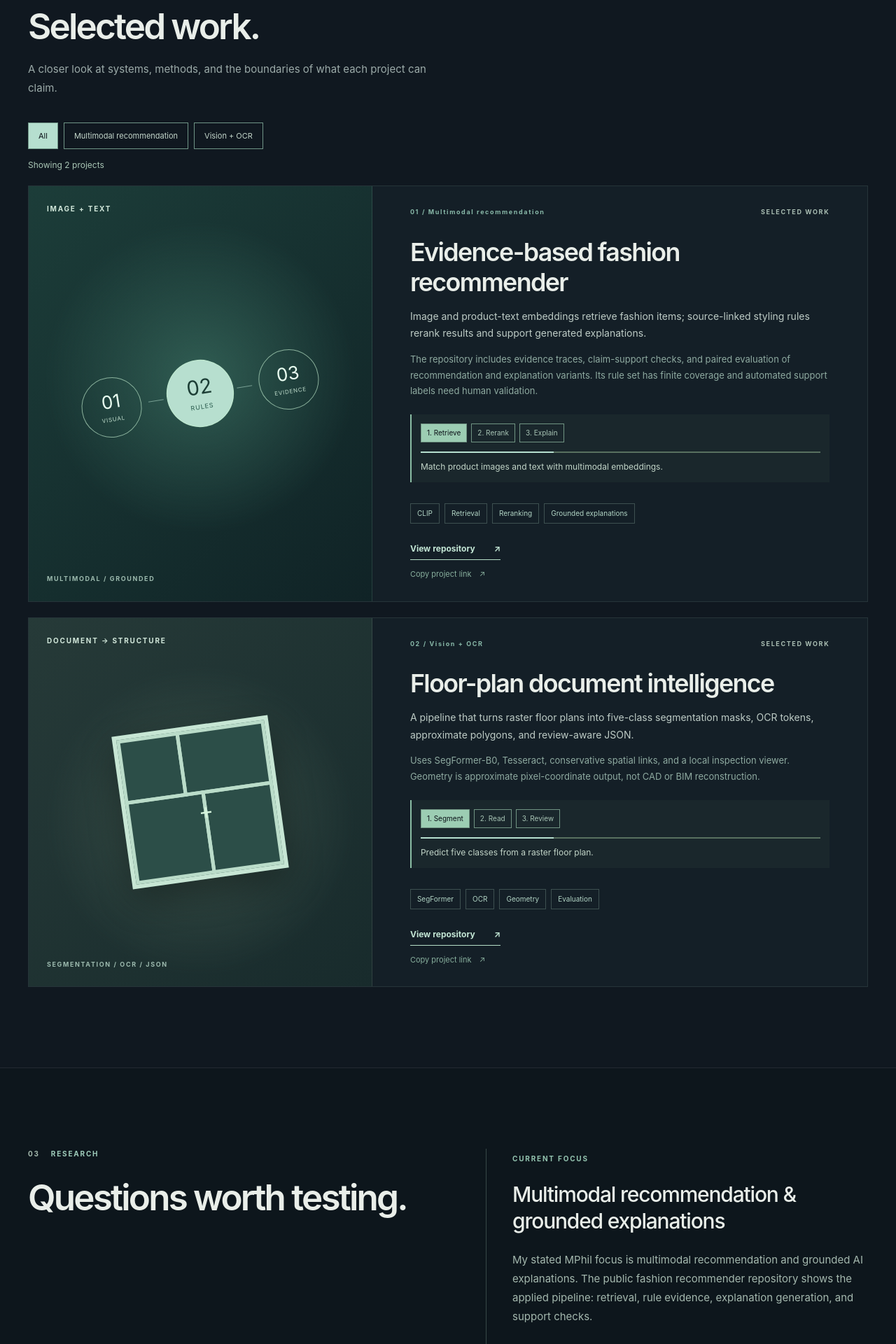
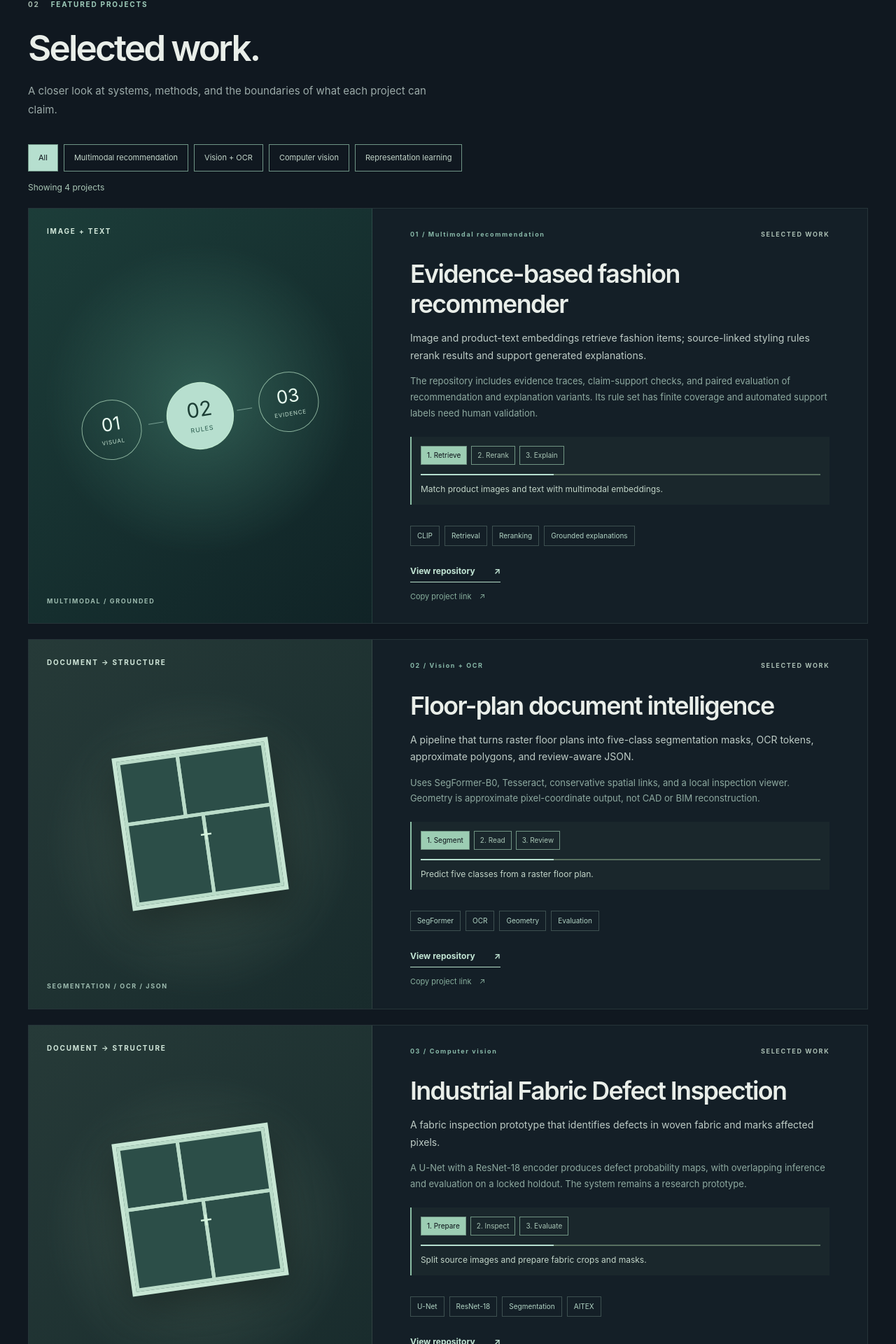
Before and after one commit to alifarzadjamali/alifarzadjamali.github.io, a React (Vite) app: page / in a window 1280 px wide. Shown: the part 1549-3469 px from the top of the page at 70% size. Built offline with nearby package versions, Linux system fonts and the light colour scheme.

Commit message:
Update portfolio identity and project content

```diff
--- a/src/content.ts
+++ b/src/content.ts
@@ -6,7 +6,7 @@ export type Project = {
   detail: string
   tags: string[]
   repository: string
-  visual: 'fashion' | 'floorplan'
+  visual: 'fashion' | 'floorplan' | 'fabric' | 'benchmark'
   stages: { label: string; description: string }[]
 }
 
@@ -24,7 +24,7 @@ export type PortfolioContent = {
   experience: { title: string; organization: string; description: string }[]
   teaching: { title: string; organization: string; description: string }
   skills: { label: string; items: string[] }[]
-  links: { github: string; linkedin: string; email: string }
+  links: { github: string; linkedin: string; googleScholar: string; orcid: string; email: string }
   cv: { href: string; label: string; note: string }
 }
 
@@ -38,7 +38,7 @@ export const content: PortfolioContent = {
   location: 'Manchester, UK',
   intro: 'I build practical AI systems that connect visual understanding, multimodal retrieval, and evidence you can inspect.',
   about: [
-    'I work across computer vision, recommendation, document intelligence, and grounded AI. My projects move from data and models through evaluation and usable review tools.',
+    "I'm Ali Jamali, but everyone calls me Farzad. You may also know me as Farzad Jamali. I work across computer vision, recommendation, document intelligence, and grounded AI. My projects move from data and models through evaluation and usable review tools.",
     'I am completing an MPhil in Computer Science & Artificial Intelligence at the University of Salford. My earlier background in mechanical engineering informs how I approach real-world systems.',
   ],
   focus: [
@@ -69,7 +69,7 @@ export const content: PortfolioContent = {
       summary: 'A pipeline that turns raster floor plans into five-class segmentation masks, OCR tokens, approximate polygons, and review-aware JSON.',
       detail: 'Uses SegFormer-B0, Tesseract, conservative spatial links, and a local inspection viewer. Geometry is approximate pixel-coordinate output, not CAD or BIM reconstruction.',
       tags: ['SegFormer', 'OCR', 'Geometry', 'Evaluation'],
-      repository: 'https://github.com/farzadismyid/floor-plan-document-intelligence',
+      repository: 'https://github.com/alifarzadjamali/floor-plan-document-intelligence',
       visual: 'floorplan',
       stages: [
         { label: 'Segment', description: 'Predict five classes from a raster floor plan.' },
@@ -77,11 +77,33 @@ export const content: PortfolioContent = {
         { label: 'Review', description: 'Inspect approximate polygons and JSON before use.' },
       ],
     },
+    {
+      number: '03', title: 'Industrial Fabric Defect Inspection', category: 'Computer vision',
+      summary: 'A fabric inspection prototype that identifies defects in woven fabric and marks affected pixels.',
+      detail: 'A U-Net with a ResNet-18 encoder produces defect probability maps, with overlapping inference and evaluation on a locked holdout. The system remains a research prototype.',
+      tags: ['U-Net', 'ResNet-18', 'Segmentation', 'AITEX'], repository: 'https://github.com/alifarzadjamali/industrial-fabric-defect-inspection', visual: 'fabric',
+      stages: [
+        { label: 'Prepare', description: 'Split source images and prepare fabric crops and masks.' },
+        { label: 'Inspect', description: 'Predict pixel-level defect probabilities with a U-Net.' },
+        { label: 'Evaluate', description: 'Assess segmentation and image-level detection on a locked holdout.' },
+      ],
+    },
+    {
+      number: '04', title: 'Fashion Compatibility Benchmark', category: 'Representation learning',
+      summary: 'A benchmark comparing frozen image representations for outfit compatibility prediction and fill-in-the-blank completion.',
+      detail: 'The comparison uses shared train-only preprocessing, PCA, symmetric pair features, and a logistic classifier across image representations.',
+      tags: ['CLIP', 'Representation learning', 'PCA', 'Evaluation'], repository: 'https://github.com/alifarzadjamali/fashion-compatibility-benchmark', visual: 'benchmark',
+      stages: [
+        { label: 'Extract', description: 'Extract features from frozen image representations.' },
+        { label: 'Train', description: 'Fit preprocessing and a classifier using training data.' },
+        { label: 'Compare', description: 'Evaluate outfit compatibility and fill-in-the-blank completion.' },
+      ],
+    },
   ],
   research: {
     heading: 'Multimodal recommendation & grounded explanations',
-    description: 'My stated MPhil focus is multimodal recommendation and grounded AI explanations. The public fashion recommender repository shows the applied pipeline: retrieval, rule evidence, explanation generation, and support checks.',
-    note: 'Publications and formal research outcomes will be added only after verification.',
+    description: 'My MPhil research focuses on multimodal recommendation and grounded AI explanations. The public fashion recommender repository shows the applied pipeline: retrieval, rule evidence, explanation generation, and support checks.',
+    note: 'Publications are listed on Google Scholar',
   },
   experience: [
     {
@@ -93,7 +115,7 @@ export const content: PortfolioContent = {
   teaching: {
     title: 'Deep Learning teaching support',
     organization: 'University of Salford',
-    description: 'Teaching support is listed on my public GitHub profile. Course titles, dates, and responsibilities can be added after verification.',
+    description: 'Teaching support for Deep Learning at the University of Salford.',
   },
   skills: [
     { label: 'Vision & ML', items: ['PyTorch', 'OpenCV', 'SegFormer', 'CLIP', 'Image segmentation'] },
@@ -103,6 +125,8 @@ export const content: PortfolioContent = {
   links: {
     github: 'https://github.com/alifarzadjamali',
     linkedin: 'https://www.linkedin.com/in/alifarzadjamali/',
+    googleScholar: 'https://scholar.google.com/citations?user=xd6LP18AAAAJ',
+    orcid: 'https://orcid.org/0009-0001-0678-4155',
     email: `mailto:${emailAddress}`,
   },
   cv: {
```
Also changed, not shown: 1 other file (tests, documents, lock files or other folders).
